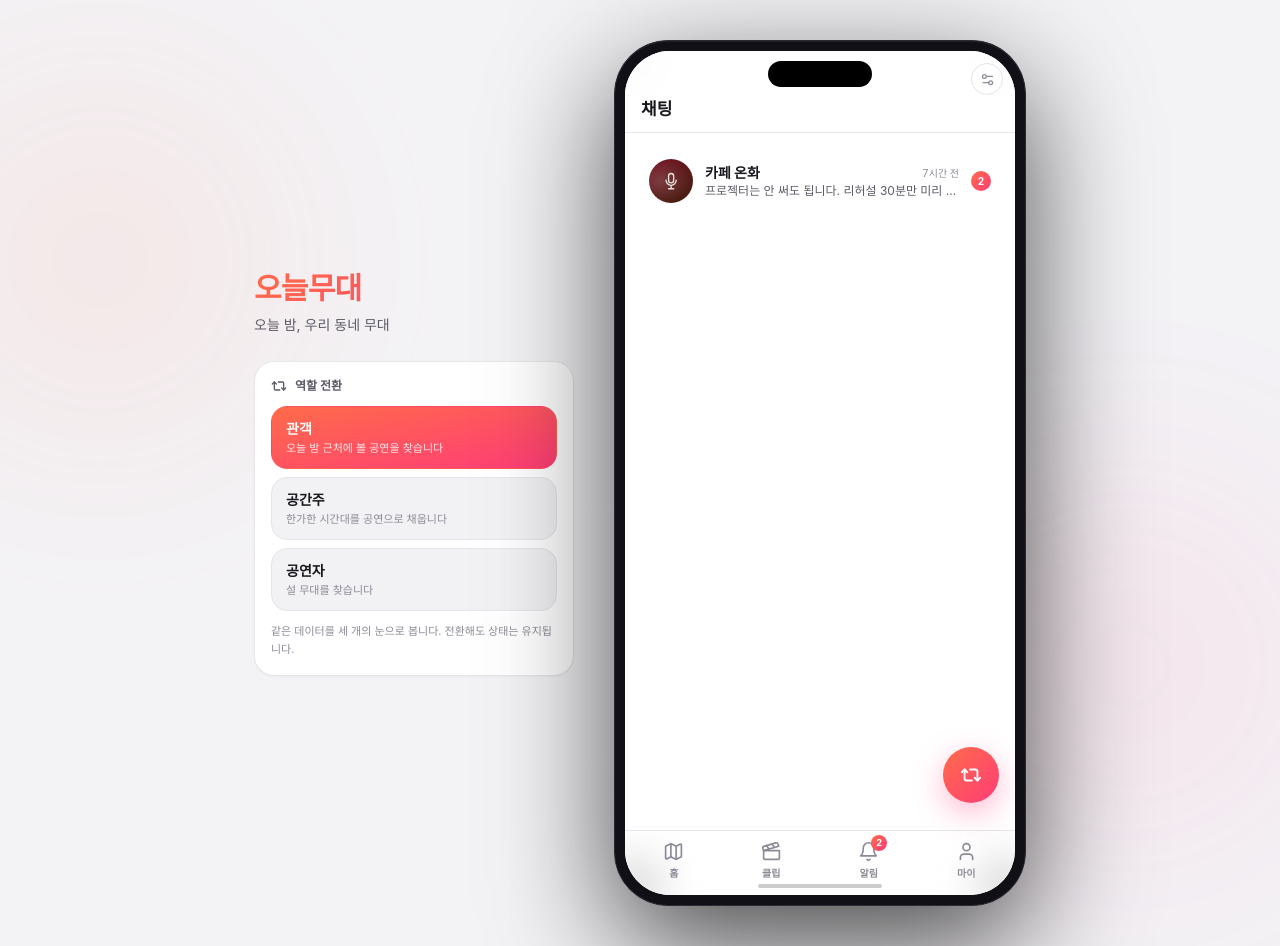
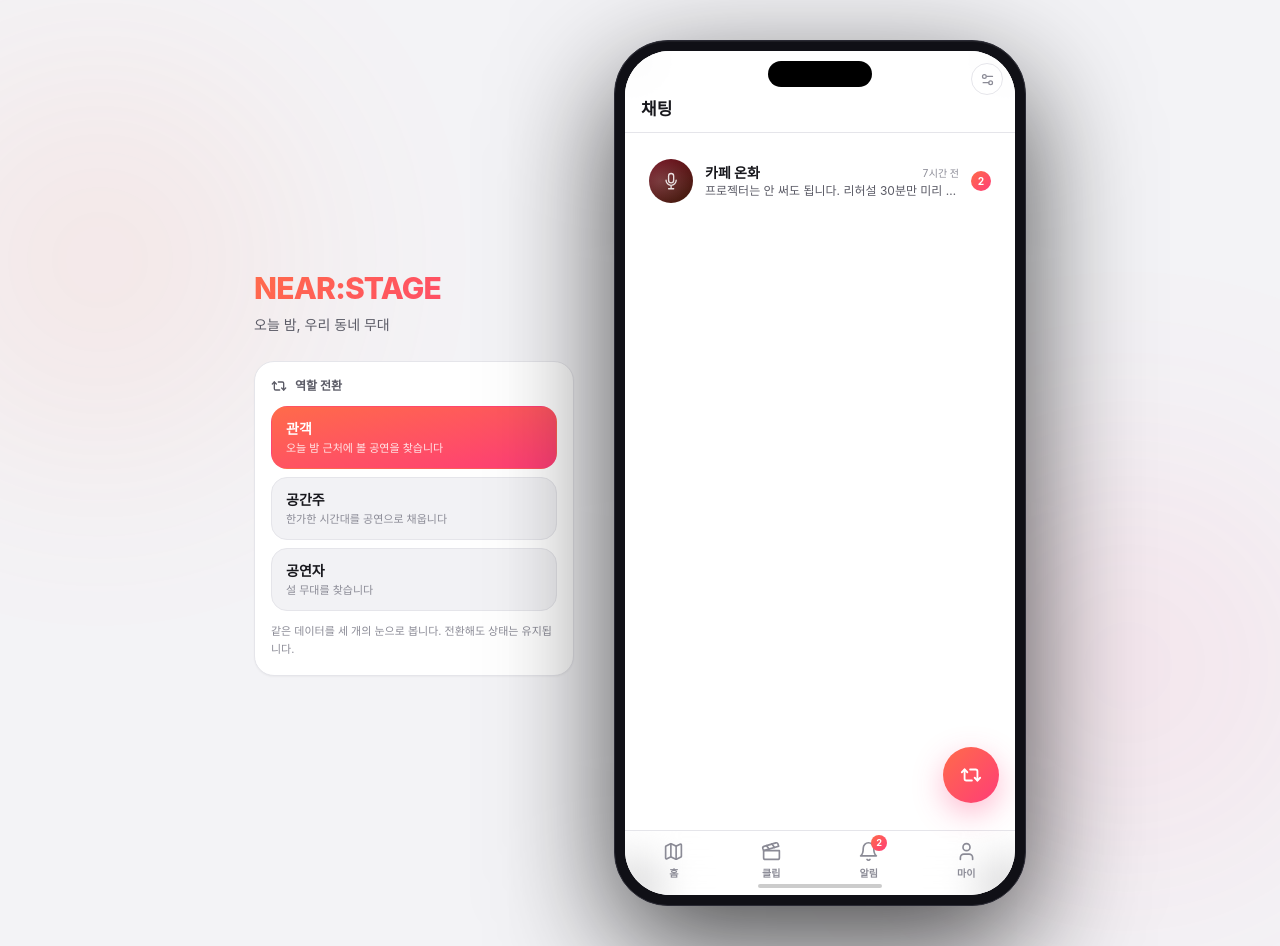
Before and after one commit to 2021016035Kimtaeyoon/near-stage-app, a React (Vite) app: page /#/chat in a window 1280 px wide. Built offline with nearby package versions, Linux system fonts and the light colour scheme; a web font is replaced by a local one.

Commit message:
디자인: 서비스명을 오늘무대에서 NEAR:STAGE로 변경
Co-Authored-By: Claude Opus 5 <noreply@anthropic.com>

```diff
--- a/index.html
+++ b/index.html
@@ -6,9 +6,9 @@
       name="viewport"
       content="width=device-width, initial-scale=1.0, maximum-scale=1.0, user-scalable=no, viewport-fit=cover"
     />
-    <meta name="theme-color" content="#0B0B0F" />
+    <meta name="theme-color" content="#FFFFFF" />
     <meta name="description" content="공연할 곳이 없는 공연자와 손님이 필요한 공간을 잇는 3면 마켓플레이스" />
-    <title>오늘무대</title>
+    <title>NEAR:STAGE</title>
     <link rel="preconnect" href="https://cdn.jsdelivr.net" crossorigin />
     <link
       rel="stylesheet"
--- a/src/config/brand.ts
+++ b/src/config/brand.ts
@@ -4,7 +4,7 @@
  */
 
 /** 서비스명 (가칭). 이 값만 바꾸면 앱 전체 표기가 바뀝니다. */
-export const SERVICE_NAME = '오늘무대'
+export const SERVICE_NAME = 'NEAR:STAGE'
 export const SERVICE_TAGLINE = '오늘 밤, 우리 동네 무대'
 export const SERVICE_DESCRIPTION =
   '공연할 곳이 없는 공연자와 손님이 필요한 공간을 연결하고, 그렇게 만들어진 공연을 지도로 유통합니다.'
--- a/src/data/seed/reservations.ts
+++ b/src/data/seed/reservations.ts
@@ -12,7 +12,7 @@ export const SEED_RESERVATIONS: Reservation[] = [
     showId: 's1',
     headcount: 2,
     depositPaid: DEPOSIT_AMOUNT * 2,
-    qrCode: 'OMD-S1-2ZK9',
+    qrCode: 'NST-S1-2ZK9',
     status: '입장완료',
     createdAt: kstIso(2026, 9, 2, 14, 20),
   },
@@ -21,7 +21,7 @@ export const SEED_RESERVATIONS: Reservation[] = [
     showId: 's10',
     headcount: 1,
     depositPaid: DEPOSIT_AMOUNT,
-    qrCode: 'OMD-S10-7QW3',
+    qrCode: 'NST-S10-7QW3',
     status: '예약',
     createdAt: kstIso(2026, 9, 5, 13, 5),
   },
--- a/src/screens/audience/BookingFlow.tsx
+++ b/src/screens/audience/BookingFlow.tsx
@@ -6,7 +6,7 @@ import { Screen } from '@/components/shell/ScreenHeader'
 import { Button, IconButton } from '@/components/ui/Button'
 import { EmptyState } from '@/components/ui/EmptyState'
 import { PosterArt } from '@/components/ui/PosterArt'
-import { DEPOSIT_AMOUNT } from '@/config/brand'
+import { DEPOSIT_AMOUNT, SERVICE_NAME } from '@/config/brand'
 import { humanDateTime, priceLabel, won } from '@/lib/datetime'
 import { resolvePlace } from '@/store/selectors'
 import { useAppStore } from '@/store/useAppStore'
@@ -203,7 +203,7 @@ function StepPay({
         <div>
           <p className="tnum text-lg font-bold tracking-[0.18em]">•••• •••• •••• 4242</p>
           <div className="tnum mt-2 flex items-center justify-between text-xs opacity-80">
-            <span>오늘무대 데모카드</span>
+            <span>{SERVICE_NAME} 데모카드</span>
             <span>09/29</span>
           </div>
         </div>
--- a/src/store/actions/audience.ts
+++ b/src/store/actions/audience.ts
@@ -6,7 +6,7 @@ import type { GetState, SetState } from '../types'
 /** 예약 코드 — 결정론적으로 만들어 QR 캔버스 시드로 사용 */
 function makeCode(showId: string, seq: number): string {
   const h = hashSeed(`${showId}-${seq}`).toString(36).toUpperCase().slice(0, 4).padEnd(4, 'X')
-  return `OMD-${showId.toUpperCase()}-${h}`
+  return `NST-${showId.toUpperCase()}-${h}`
 }
 
 export function createAudienceActions(set: SetState, get: GetState) {
--- a/src/types/index.ts
+++ b/src/types/index.ts
@@ -1,4 +1,4 @@
-/** 오늘무대 — 전 도메인 타입 정의 */
+/** NEAR:STAGE — 전 도메인 타입 정의 */
 
 /* ────────────────────────── 공통 ────────────────────────── */
 
```
